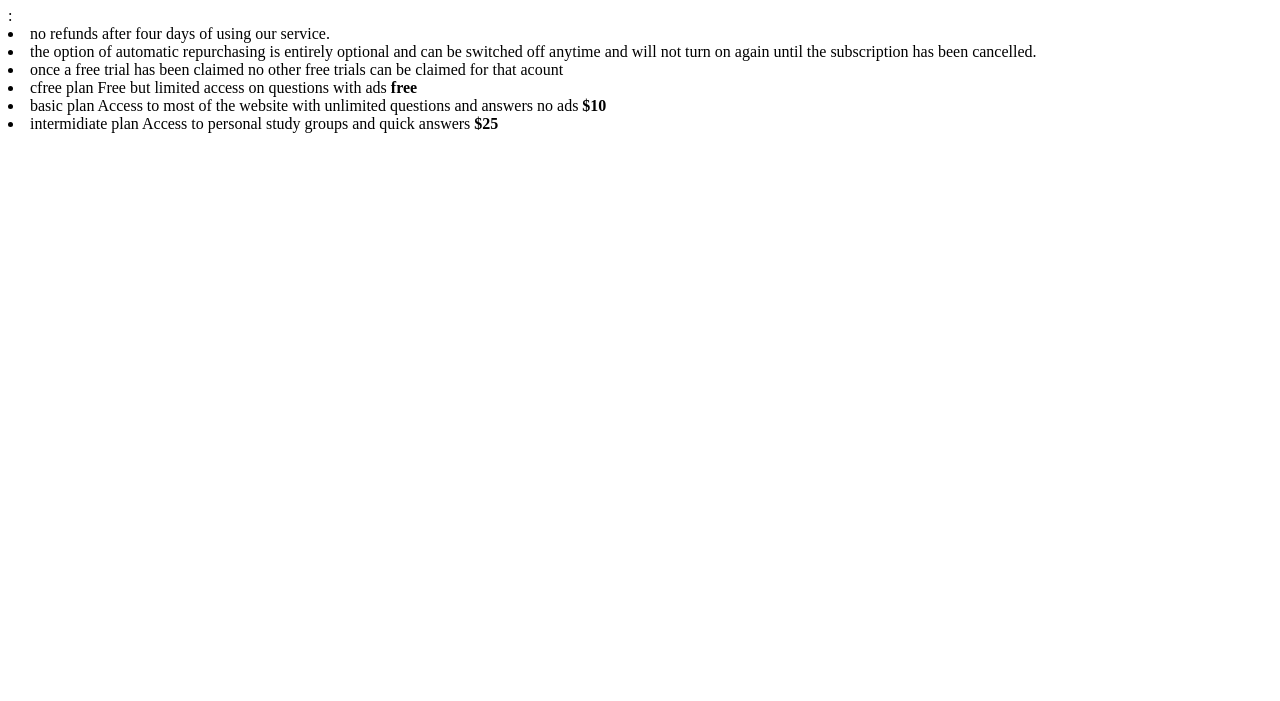
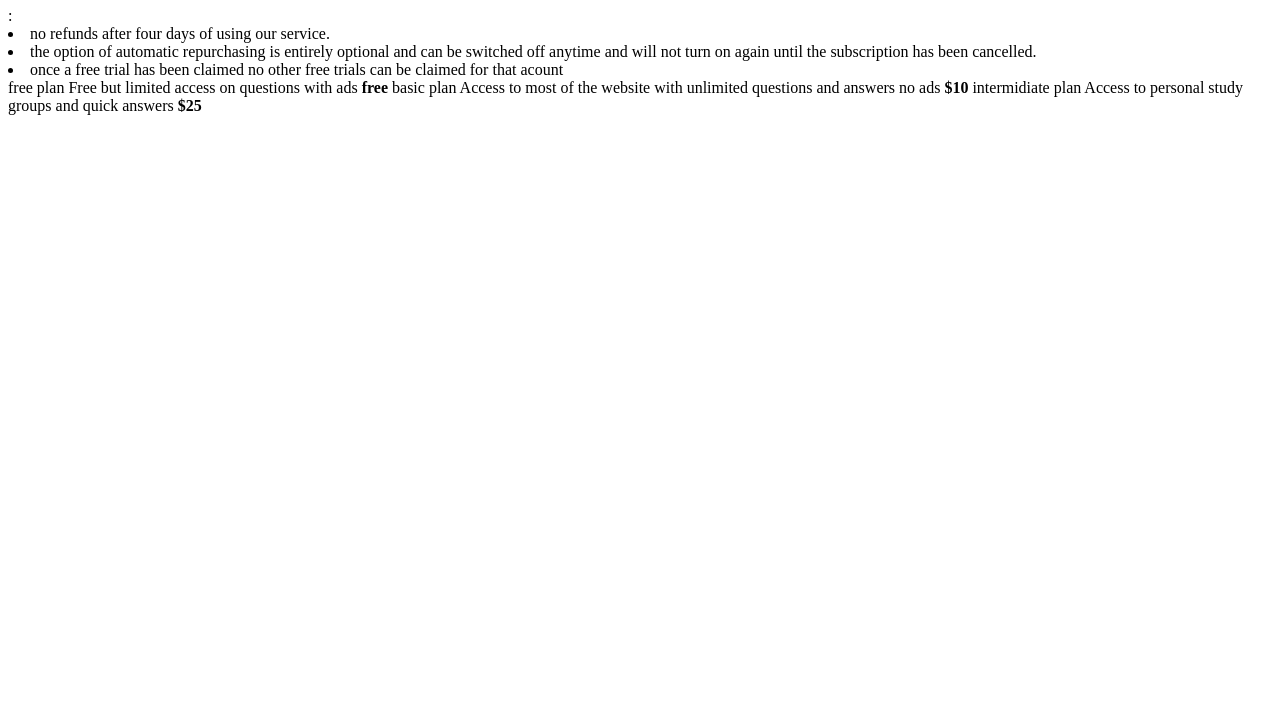
Before and after one commit to ChristopherTavarez/PricePage, a plain HTML site: page Index.html in a window 1280 px wide. Shown: the part 99-800 px from the top of the page. Drawn offline with Linux system fonts and the light colour scheme.

Commit message:
Update Index.html

```diff
--- a/Index.html
+++ b/Index.html
@@ -14,15 +14,15 @@
 
 
 
-        <li>cfree plan        Free but limited access on questions with ads                           <strong> free </strong> </li>
+       free plan        Free but limited access on questions with ads                           <strong> free </strong>
 
 
 
-      <li>  basic plan   Access to most of the website with unlimited questions and answers no ads          <strong>$10 </strong> </li>
+       basic plan   Access to most of the website with unlimited questions and answers no ads          <strong>$10 </strong>
 
 
 
-       <li> intermidiate plan    Access to personal study groups and quick answers                        <strong>  $25 </strong> </li>
+       intermidiate plan    Access to personal study groups and quick answers                        <strong>  $25 </strong>
 
     </body>
 </html>
```
